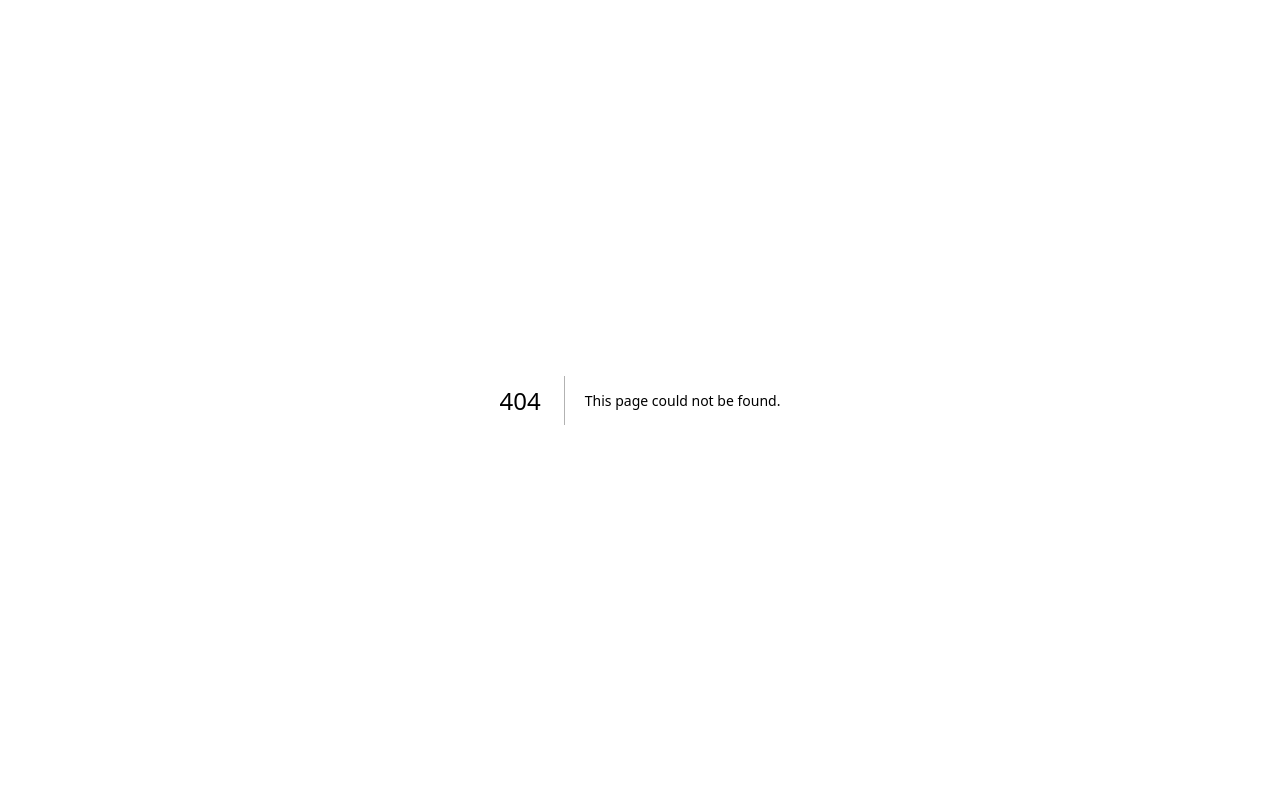
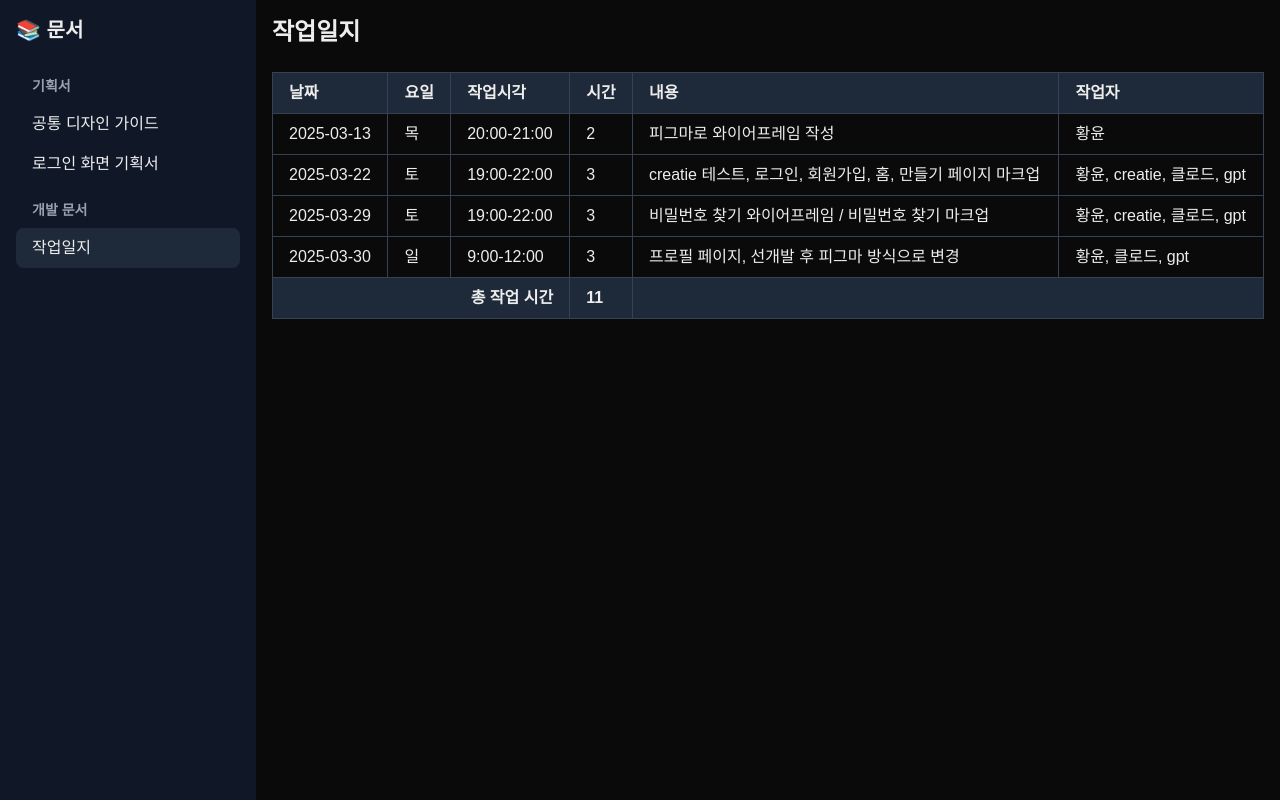
Before and after one commit to zzang535/poestagram, a Next.js app: page /docs/work-log in a window 1280 px wide. Before the commit this address had no page. Built offline with nearby package versions, Linux system fonts and the light colour scheme.

Commit message:
feat: 작업일지 작성 - 작업 내역 및 총 작업 시간 표시 기능 추가

```diff
--- a/src/app/docs/page.tsx
+++ b/src/app/docs/page.tsx
@@ -32,6 +32,13 @@ export default function DocsPage() {
         <section>
           <h2 className="text-xl font-semibold mb-4">개발 문서</h2>
           <div className="grid gap-4">
+            <Link
+              href="/docs/work-log"
+              className="block p-4 bg-gray-900 rounded-lg hover:bg-gray-800 transition-colors"
+            >
+              <h3 className="text-lg font-medium mb-2">작업일지</h3>
+              <p className="text-gray-400">프로젝트 진행 상황 및 작업 내역</p>
+            </Link>
             {/* 추후 개발 문서들 추가 */}
           </div>
         </section>
--- /dev/null
+++ b/src/app/docs/work-log/page.tsx
@@ -0,0 +1,79 @@
+export default function WorkLogPage() {
+  const workLogs = [
+    {
+      date: "2025-03-13",
+      day: "목",
+      time: "20:00-21:00",
+      hours: 2,
+      content: "피그마로 와이어프레임 작성",
+      workers: "황윤"
+    },
+    {
+      date: "2025-03-22",
+      day: "토",
+      time: "19:00-22:00",
+      hours: 3,
+      content: "creatie 테스트, 로그인, 회원가입, 홈, 만들기 페이지 마크업",
+      workers: "황윤, creatie, 클로드, gpt"
+    },
+    {
+      date: "2025-03-29",
+      day: "토",
+      time: "19:00-22:00",
+      hours: 3,
+      content: "비밀번호 찾기 와이어프레임 / 비밀번호 찾기 마크업",
+      workers: "황윤, creatie, 클로드, gpt"
+    },
+    {
+      date: "2025-03-30",
+      day: "일",
+      time: "9:00-12:00",
+      hours: 3,
+      content: "프로필 페이지, 선개발 후 피그마 방식으로 변경",
+      workers: "황윤, 클로드, gpt"
+    }
+  ];
+
+  const totalHours = workLogs.reduce((sum, log) => sum + log.hours, 0);
+
+  return (
+    <div className="p-4">
+      <h1 className="text-2xl font-bold mb-6">작업일지</h1>
+      <div className="overflow-x-auto">
+        <table className="min-w-full border-collapse">
+          <thead>
+            <tr className="bg-gray-800">
+              <th className="border border-gray-700 px-4 py-2 text-left">날짜</th>
+              <th className="border border-gray-700 px-4 py-2 text-left">요일</th>
+              <th className="border border-gray-700 px-4 py-2 text-left">작업시각</th>
+              <th className="border border-gray-700 px-4 py-2 text-left">시간</th>
+              <th className="border border-gray-700 px-4 py-2 text-left">내용</th>
+              <th className="border border-gray-700 px-4 py-2 text-left">작업자</th>
+            </tr>
+          </thead>
+          <tbody>
+            {workLogs.map((log, index) => (
+              <tr key={index} className="hover:bg-gray-900">
+                <td className="border border-gray-700 px-4 py-2">{log.date}</td>
+                <td className="border border-gray-700 px-4 py-2">{log.day}</td>
+                <td className="border border-gray-700 px-4 py-2">{log.time}</td>
+                <td className="border border-gray-700 px-4 py-2">{log.hours}</td>
+                <td className="border border-gray-700 px-4 py-2">{log.content}</td>
+                <td className="border border-gray-700 px-4 py-2">{log.workers}</td>
+              </tr>
+            ))}
+            <tr className="bg-gray-800 font-semibold">
+              <td colSpan={3} className="border border-gray-700 px-4 py-2 text-right">
+                총 작업 시간
+              </td>
+              <td className="border border-gray-700 px-4 py-2">
+                {totalHours}
+              </td>
+              <td colSpan={2} className="border border-gray-700 px-4 py-2" />
+            </tr>
+          </tbody>
+        </table>
+      </div>
+    </div>
+  );
+}
--- a/src/components/DocsNav.tsx
+++ b/src/components/DocsNav.tsx
@@ -19,6 +19,8 @@ export default function DocsNav() {
       </div>
 
       <div className="space-y-2">
+        <div className="mb-4">
+          <h3 className="text-sm font-semibold text-gray-400 px-4 mb-2">기획서</h3>
           <Link
             href="/docs/common"
             className={`block px-4 py-2 rounded-lg transition-colors ${isActive("/docs/common")}`}
@@ -32,6 +34,17 @@ export default function DocsNav() {
             로그인 화면 기획서
           </Link>
         </div>
+
+        <div>
+          <h3 className="text-sm font-semibold text-gray-400 px-4 mb-2">개발 문서</h3>
+          <Link
+            href="/docs/work-log"
+            className={`block px-4 py-2 rounded-lg transition-colors ${isActive("/docs/work-log")}`}
+          >
+            작업일지
+          </Link>
+        </div>
+      </div>
     </nav>
   );
 }
```
Lines whose indentation alone changed are shown as unchanged.
